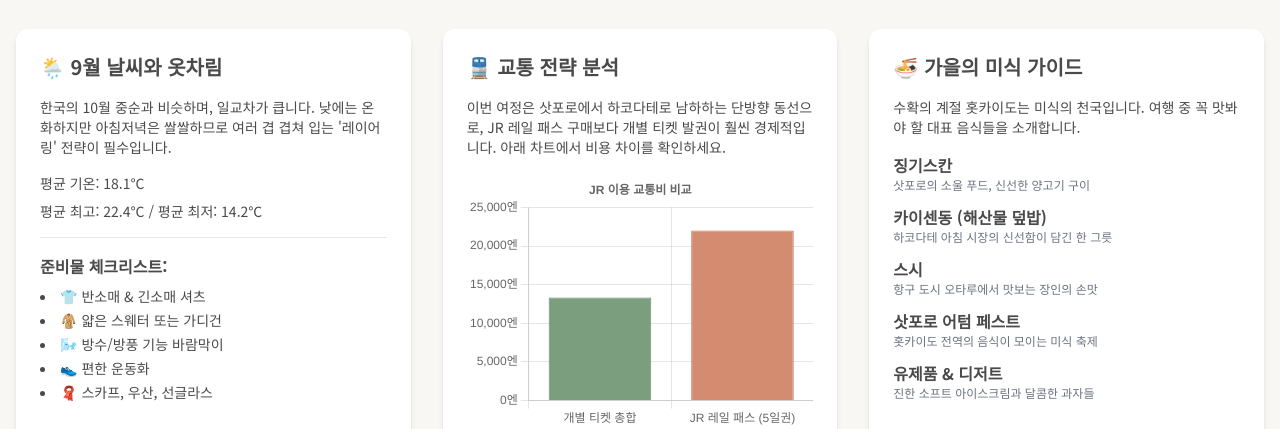
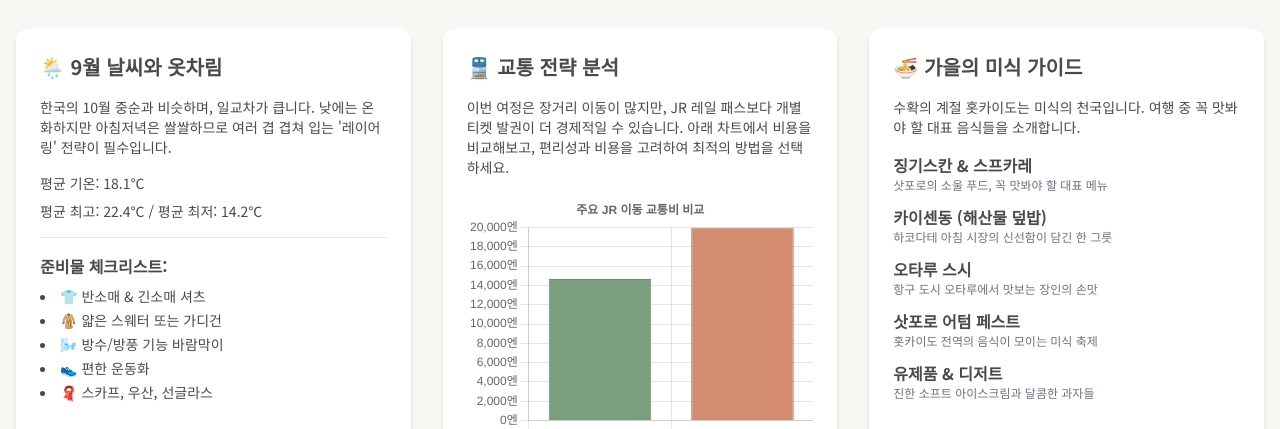
Before and after one commit to sunDar0/hokkaido-guide, a plain HTML site: page planner.html in a window 1280 px wide. Shown: the part 371-800 px from the top of the page. Drawn offline with nearby package versions, Linux system fonts and the light colour scheme.

Commit message:
여행 플래너 페이지의 텍스트 수정 및 예산 플래너 기능 개선. 교통비 비교 및 예산 항목을 명확히 하여 사용자 경험을 향상시킴.

```diff
--- a/planner.html
+++ b/planner.html
@@ -141,7 +141,7 @@
 
                 <div class="card p-6">
                     <h3 class="text-xl font-bold mb-4">🚆 교통 전략 분석</h3>
-                     <p class="mb-4 text-sm">이번 여정은 삿포로에서 하코다테로 남하하는 단방향 동선으로, JR 레일 패스 구매보다 개별 티켓 발권이 훨씬 경제적입니다. 아래 차트에서 비용 차이를 확인하세요.</p>
+                     <p class="mb-4 text-sm">이번 여정은 장거리 이동이 많지만, JR 레일 패스보다 개별 티켓 발권이 더 경제적일 수 있습니다. 아래 차트에서 비용을 비교해보고, 편리성과 비용을 고려하여 최적의 방법을 선택하세요.</p>
                     <div class="chart-container h-64">
                         <canvas id="transportChart"></canvas>
                     </div>
@@ -152,15 +152,15 @@
                     <p class="mb-4 text-sm">수확의 계절 홋카이도는 미식의 천국입니다. 여행 중 꼭 맛봐야 할 대표 음식들을 소개합니다.</p>
                     <div class="space-y-3">
                         <div>
-                            <p class="font-bold">징기스칸</p>
-                            <p class="text-xs text-gray-500">삿포로의 소울 푸드, 신선한 양고기 구이</p>
+                            <p class="font-bold">징기스칸 & 스프카레</p>
+                            <p class="text-xs text-gray-500">삿포로의 소울 푸드, 꼭 맛봐야 할 대표 메뉴</p>
                         </div>
                         <div>
                             <p class="font-bold">카이센동 (해산물 덮밥)</p>
                             <p class="text-xs text-gray-500">하코다테 아침 시장의 신선함이 담긴 한 그릇</p>
                         </div>
                         <div>
-                            <p class="font-bold">스시</p>
+                            <p class="font-bold">오타루 스시</p>
                             <p class="text-xs text-gray-500">항구 도시 오타루에서 맛보는 장인의 손맛</p>
                         </div>
                         <div>
@@ -195,20 +195,20 @@
 
         <section id="budget" class="mb-16 scroll-mt-24">
             <h2 class="text-3xl font-bold text-center mb-2 text-[#3C3633]">나만의 예산 플래너</h2>
-            <p class="text-center text-gray-600 mb-8">여행 경비를 시각적으로 분석하고, 직접 조정하며 나만의 예산을 계획해보세요. 숙박과 식비 슬라이더를 움직여 총 예상 경비의 변화를 확인할 수 있습니다.</p>
+            <p class="text-center text-gray-600 mb-8">여행 경비를 시각적으로 분석하고, 직접 조정하며 나만의 예산을 계획해보세요. 식비와 쇼핑 슬라이더를 움직여 총 예상 경비의 변화를 확인할 수 있습니다.</p>
             <div class="grid lg:grid-cols-2 gap-8 items-center">
                 <div class="card p-6">
                     <h3 class="text-xl font-bold mb-4">예상 경비 항목 (1인 기준)</h3>
                     <div class="space-y-4">
                         <div>
-                            <label for="accommodationSlider" class="block text-sm font-medium text-gray-700">숙박 (1박당)</label>
-                            <input id="accommodationSlider" type="range" min="5000" max="30000" value="15000" step="1000" class="w-full h-2 bg-gray-200 rounded-lg appearance-none cursor-pointer">
-                            <div class="text-right text-sm font-semibold text-[#D48C70]"><span id="accommodationValue">15,000</span>엔</div>
+                            <label for="foodSlider" class="block text-sm font-medium text-gray-700">식비 (1일당)</label>
+                            <input id="foodSlider" type="range" min="4000" max="12000" value="7000" step="500" class="w-full h-2 bg-gray-200 rounded-lg appearance-none cursor-pointer">
+                            <div class="text-right text-sm font-semibold text-[#D48C70]"><span id="foodValue">7,000</span>엔</div>
                         </div>
                         <div>
-                            <label for="foodSlider" class="block text-sm font-medium text-gray-700">식비 (1일당)</label>
-                            <input id="foodSlider" type="range" min="3000" max="10000" value="6500" step="500" class="w-full h-2 bg-gray-200 rounded-lg appearance-none cursor-pointer">
-                            <div class="text-right text-sm font-semibold text-[#D48C70]"><span id="foodValue">6,500</span>엔</div>
+                            <label for="shoppingSlider" class="block text-sm font-medium text-gray-700">쇼핑 & 기타 (총액)</label>
+                            <input id="shoppingSlider" type="range" min="10000" max="100000" value="30000" step="5000" class="w-full h-2 bg-gray-200 rounded-lg appearance-none cursor-pointer">
+                            <div class="text-right text-sm font-semibold text-[#D48C70]"><span id="shoppingValue">30,000</span>엔</div>
                         </div>
                     </div>
                     <div class="mt-6 pt-6 border-t">
@@ -246,89 +246,82 @@
     <script>
         const itineraryData = [
             {
-                day: 1,
-                date: "9/14 (일)",
-                title: "삿포로 도착 & 어텀 페스트",
-                summary: "신치토세 공항 도착 후 삿포로로 이동, 저녁에는 홋카이도 최대 미식 축제 '삿포로 어텀 페스트'에서 여행의 시작을 축하합니다.",
+                day: 1, date: "9/14 (일)", title: "삿포로 도착 & 첫인상",
+                summary: "인천에서 출발, 신치토세 공항을 통해 홋카이도에 첫발을 내딛습니다. 삿포로 시내로 이동해 숙소에 짐을 풀고 오도리 공원을 중심으로 가벼운 시내 관광을 시작합니다.",
                 timeline: [
-                    { time: "오후", icon: "✈️", activity: "신치토세 공항 도착 및 입국", details: "JR 쾌속 에어포트 열차로 삿포로역 이동 (약 40분, 1,150엔). 숙소 체크인." },
-                    { time: "저녁", icon: "🍜", activity: "삿포로 어텀 페스트 탐방", details: "오도리 공원에서 홋카이도 전역의 미식을 맛보며 저녁 식사. (입장 무료, 음식값 별도)" }
+                    { time: "12:20", icon: "✈️", activity: "인천 국제공항 (ICN) 출발", details: "" },
+                    { time: "15:00", icon: "🛬", activity: "삿포로 신치토세 공항 (CTS) 도착", details: "입국 수속 후 JR 쾌속 에어포트 탑승 준비" },
+                    { time: "17:00", icon: "🏨", activity: "삿포로 그랜드 호텔 체크인", details: "삿포로역에서 이동 후 체크인. (주소: Nishi 4-chome 1-jo Kita Chuo-ku)" },
+                    { time: "저녁", icon: "🌃", activity: "오도리 공원 & 삿포로 TV 타워", details: "삿포로 어텀 페스트 기간이라면 축제 분위기 만끽. TV 타워에 올라 야경 감상." }
                 ]
             },
             {
-                day: 2,
-                date: "9/15 (월)",
-                title: "비에이 & 후라노 일일 투어",
-                summary: "삿포로에서 출발하는 일일 버스 투어를 통해 홋카이도의 광활하고 아름다운 대자연의 정수를 만끽하는 날입니다.",
+                day: 2, date: "9/15 (월)", title: "비에이 & 후라노 대자연 투어",
+                summary: "하루를 온전히 투자해 홋카이도의 심장부, 비에이와 후라노의 광활한 자연을 만끽하는 날입니다. 사전 예약한 버스 투어로 편안하게 핵심 명소를 둘러봅니다.",
                 timeline: [
-                    { time: "오전", icon: "🚍", activity: "일일 버스 투어 시작", details: "삿포로역 근처에서 출발. (사전 예약 필수, 약 7,000~9,000엔)" },
-                    { time: "낮", icon: "🏞️", activity: "핵심 명소 탐방", details: "패치워크 로드, 사계채의 언덕, 청의 호수, 흰수염 폭포, 팜 도미타 등 방문." },
-                    { time: "저녁", icon: "🌃", activity: "삿포로 복귀 및 휴식", details: "약 12시간 투어 후 삿포로 도착. 스스키노 또는 어텀 페스트에서 저녁 식사." }
+                    { time: "오전", icon: "🚌", activity: "비에이/후라노 버스 투어 시작", details: "삿포로역 등 지정된 장소에서 출발. (한국에서 사전 예약 필수)" },
+                    { time: "종일", icon: "🏞️", activity: "주요 명소 탐방", details: "패치워크 로드, 청의 호수, 흰수염 폭포, 사계채의 언덕, 팜 도미타 등 투어 코스에 따라 방문." },
+                    { time: "저녁", icon: "🐑", activity: "삿포로 복귀 및 저녁 식사", details: "투어 종료 후 삿포로 도착. 스스키노에서 징기스칸, 스프카레 등 삿포로 명물 맛보기." }
                 ]
             },
             {
-                day: 3,
-                date: "9/16 (화)",
-                title: "오타루 당일치기 여행",
-                summary: "삿포로에서 가까운 항구 도시 오타루로 떠나 운하의 낭만과 유리 공예, 오르골의 멜로디에 흠뻑 빠져보는 하루입니다.",
+                day: 3, date: "9/16 (화)", title: "삿포로 & 오타루, 두 도시 이야기",
+                summary: "오전에는 삿포로 시내의 명소를 둘러보고, 오후에는 JR을 타고 낭만의 도시 오타루로 떠납니다. 해가 진 후 펼쳐지는 운하와 도시의 야경이 하이라이트입니다.",
                 timeline: [
-                    { time: "오전", icon: "🚆", activity: "오타루 이동 및 운하 산책", details: "JR 하코다테 본선 이용 (약 35분, 750엔). 오타루 운하 및 운하 크루즈 즐기기." },
-                    { time: "오후", icon: "🍣", activity: "사카이마치도리 & 스시", details: "기타이치 가라스, 오르골당 구경. '스시야도리'에서 신선한 스시로 점심 식사." },
-                    { time: "저녁", icon: "🌆", activity: "삿포로 복귀", details: "옛 테미야선 철길을 따라 역으로 이동 후 삿포로로 귀환. 저녁은 미소라멘 또는 스프카레 추천." }
+                    { time: "오전", icon: "🍺", activity: "삿포로 시내 탐방", details: "삿포로 맥주 박물관, 홋카이도 신궁 등 관심사에 맞춰 방문. 파르코 백화점에서 쇼핑." },
+                    { time: "15:00", icon: "➡️", activity: "오타루로 이동", details: "JR 하코다테 본선 이용 (약 40분 소요)." },
+                    { time: "오후", icon: "🎶", activity: "오타루 운하 및 오르골당", details: "오타루 오르골당에서 아름다운 멜로디 감상 후, 해 질 녘 운하 산책." },
+                    { time: "저녁", icon: "🌉", activity: "텐구야마 야경 감상", details: "로프웨이를 타고 텐구야마 전망대에서 오타루의 반짝이는 야경 감상 후 JR로 삿포로 복귀." }
                 ]
             },
             {
-                day: 4,
-                date: "9/17 (수)",
-                title: "도야호의 장엄함",
-                summary: "삿포로를 떠나 거대한 칼데라 호수 도야로 이동합니다. 웅장한 자연과 호수 위 불꽃놀이가 기다립니다.",
+                day: 4, date: "9/17 (수)", title: "노보리베츠, 온천에서의 휴식",
+                summary: "삿포로를 떠나 홋카이도 최고의 온천지 노보리베츠로 향합니다. 유황 내음 가득한 지옥계곡을 산책하고, 료칸에서 온천과 가이세키 요리를 즐기며 여유로운 시간을 보냅니다.",
                 timeline: [
-                    { time: "오전", icon: "➡️", activity: "도야로 이동", details: "JR 특급 호쿠토 탑승 (약 2시간, 6,690엔). 도야역에서 버스로 온천가 이동 후 호텔 체크인." },
-                    { time: "오후", icon: "🌋", activity: "화산 지형 탐험", details: "우스잔 로프웨이를 타고 활화산 정상에서 도야호의 파노라마 감상." },
-                    { time: "저녁", icon: "🎆", activity: "도야호 롱런 불꽃놀이 & 온천", details: "매일 밤 8시 45분, 호수 위에서 펼쳐지는 불꽃놀이 감상 (유람선 탑승 추천). 이후 온천에서 휴식." }
+                    { time: "오전", icon: "🚆", activity: "노보리베츠로 이동", details: "삿포로 그랜드 호텔 체크아웃 후 JR 특급열차 또는 고속버스로 이동 (약 1시간 30분)." },
+                    { time: "점심", icon: "🏨", activity: "오야도 기요미즈야 체크인", details: "노보리베츠 온천 버스터미널에서 이동 후 체크인. (주소: 173 Noboribetsu-Onsenmachi)" },
+                    { time: "오후", icon: "♨️", activity: "지옥계곡 (지고쿠다니) 산책", details: "모락모락 피어오르는 수증기와 유황 냄새를 느끼며 화산 활동의 흔적을 감상." },
+                    { time: "저녁", icon: "🍱", activity: "료칸에서의 만찬과 온천", details: "료칸에서 제공하는 정갈한 가이세키 요리를 맛보고, 따뜻한 온천에서 여행의 피로를 풉니다." }
                 ]
             },
             {
-                day: 5,
-                date: "9/18 (목)",
-                title: "하코다테와 백만 불짜리 야경",
-                summary: "홋카이도 남쪽 끝, 하코다테로 여정을 이어갑니다. 세계 3대 야경으로 꼽히는 하코다테산의 야경이 하이라이트입니다.",
+                day: 5, date: "9/18 (목)", title: "항구 도시 하코다테의 첫 만남",
+                summary: "홋카이도 남쪽 끝, 이국적인 항구 도시 하코다테로 여정을 이어갑니다. 붉은 벽돌 창고가 늘어선 베이 에어리어를 산책하며 하코다테의 첫인상을 느껴봅니다.",
                 timeline: [
-                    { time: "오전", icon: "♨️", activity: "도야호에서의 여유", details: "온천욕 또는 호숫가 산책 후 체크아웃. JR 도야역으로 이동." },
-                    { time: "오후", icon: "🚆", activity: "하코다테로 이동", details: "JR 특급 호쿠토 탑승 (약 1시간 50분, 5,150엔). 하코다테 도착 후 숙소 체크인." },
-                    { time: "저녁", icon: "🌉", activity: "하코다테산 야경", details: "일몰 30분 전 로프웨이로 정상 도착. '백만 불짜리 야경' 감상 후 베이 에어리어에서 저녁 식사." }
+                    { time: "오전", icon: "➡️", activity: "하코다테로 이동", details: "료칸 조식 후 체크아웃. 노보리베츠역에서 JR 특급열차로 이동 (약 2시간 30분)." },
+                    { time: "오후", icon: "🏨", activity: "호텔 에노에 체크인", details: "하코다테역 도착 후 호텔로 이동하여 체크인. (주소: 22-15 Otemachi)" },
+                    { time: "늦은 오후", icon: "🧱", activity: "가네모리 붉은 벽돌 창고군", details: "베이 에어리어를 따라 늘어선 붉은 벽돌 창고를 구경하며 쇼핑과 산책 즐기기." }
                 ]
             },
             {
-                day: 6,
-                date: "9/19 (금)",
-                title: "하코다테 역사 & 미식 탐방",
-                summary: "노면전차를 타고 하코다테의 상징들을 둘러봅니다. 활기찬 아침 시장, 별 모양 요새, 이국적인 언덕길을 모두 경험합니다.",
+                day: 6, date: "9/19 (금)", title: "하코다테 완전 정복",
+                summary: "활기찬 아침 시장에서 시작해 별 모양 요새 고료카쿠, 서양식 건물이 아름다운 모토마치를 거쳐, 세계 3대 야경으로 꼽히는 하코다테산 야경으로 하루를 마무리합니다.",
                 timeline: [
-                    { time: "오전", icon: "🦑", activity: "하코다테 아침 시장", details: "신선한 카이센동으로 아침 식사. 명물 '오징어 낚시' 체험." },
-                    { time: "오후", icon: "⭐", activity: "고료카쿠 공원 & 타워", details: "독특한 별 모양 요새 산책 및 타워 전망대에서 전경 감상." },
-                    { time: "늦은 오후", icon: "⛪", activity: "모토마치 언덕 산책", details: "이국적인 서양식 건축물들이 늘어선 언덕길을 따라 낭만적인 시간 보내기. (시덴 1일권 600엔 추천)" }
+                    { time: "오전", icon: "🦑", activity: "하코다테 아침 시장", details: "신선한 해산물 덮밥(카이센동)으로 아침 식사 및 시장 구경." },
+                    { time: "낮", icon: "⭐", activity: "고료카쿠 타워 & 공원", details: "독특한 별 모양 요새를 타워 전망대에서 한눈에 조망." },
+                    { time: "오후", icon: "⛪", activity: "모토마치 언덕 산책", details: "이국적인 교회와 구 공회당 등 역사적인 건물 사이를 여유롭게 걷기." },
+                    { time: "저녁", icon: "🌃", activity: "하코다테산 야경", details: "로프웨이를 타고 '세계 3대 야경'의 감동을 직접 체험." }
                 ]
             },
             {
-                day: 7,
-                date: "9/20 (토)",
-                title: "마지막 여운과 출국",
-                summary: "비행기 시간에 맞춰 하코다테에서의 마지막 시간을 보낸 후, 7일간의 추억을 안고 공항으로 이동합니다.",
+                day: 7, date: "9/20 (토)", title: "마지막 여운과 귀국",
+                summary: "하코다테에서의 마지막 오전 시간을 보낸 후, 6박 7일간의 추억을 안고 공항으로 이동하여 한국으로 돌아갑니다.",
                 timeline: [
-                    { time: "오전", icon: "🛍️", activity: "자유 시간", details: "아침 시장에서 기념품 구매, 하코다테 명물 시오라멘 맛보기 등 여유로운 시간." },
-                    { time: "출국", icon: "🛫", activity: "하코다테 공항으로 이동", details: "하코다테역 앞에서 공항 셔틀버스로 이동 (약 20분). 출국 수속." }
+                    { time: "오전", icon: "🛍️", activity: "자유 시간 및 체크아웃", details: "못 가본 곳 방문, 기념품 쇼핑 등 자유시간 후 호텔 체크아웃." },
+                    { time: "점심", icon: "➡️", activity: "하코다테 공항 (HKD)으로 이동", details: "점심 식사 후 셔틀버스를 이용해 공항으로 이동." },
+                    { time: "17:20", icon: "🛫", activity: "하코다테 공항 (HKD) 출발", details: "" },
+                    { time: "20:25", icon: "🛬", activity: "인천 국제공항 (ICN) 도착", details: "" }
                 ]
             }
         ];
 
         const attractionsData = [
-            { name: "삿포로 어텀 페스트", hours: "10:00-20:30 (변동 가능)", fee: "무료 입장 (음식값 별도)" },
-            { name: "비에이/후라노 투어", hours: "약 12시간 소요", fee: "약 7,000~9,000엔" },
-            { name: "도야호 불꽃놀이", hours: "20:45-21:05", fee: "무료 관람 (유람선 1,600엔)" },
-            { name: "하코다테산 로프웨이", hours: "10:00-22:00 (변동 가능)", fee: "1,800엔 (왕복)" },
-            { name: "고료카쿠 타워", hours: "09:00-18:00 (변동 가능)", fee: "1,200엔" },
-            { name: "우스잔 로프웨이", hours: "계절별 상이", fee: "1,800엔 (왕복)" }
+            { name: "삿포로 TV 타워", fee: "1,000엔" },
+            { name: "삿포로 맥주 박물관", fee: "무료 입장 (시음 유료)" },
+            { name: "텐구야마 로프웨이", fee: "1,800엔 (왕복)" },
+            { name: "고료카쿠 타워", fee: "1,200엔" },
+            { name: "하코다테산 로프웨이", fee: "1,800엔 (왕복)" },
+            { name: "비에이/후라노 투어", fee: "약 7,000~9,000엔" }
         ];
 
         document.addEventListener('DOMContentLoaded', () => {
@@ -363,7 +356,6 @@
                 attractionElement.className = 'card p-6';
                 attractionElement.innerHTML = `
                     <h4 class="font-bold text-lg">${attraction.name}</h4>
-                    <p class="text-sm mt-2">🕒 ${attraction.hours}</p>
                     <p class="text-sm mt-1">💰 ${attraction.fee}</p>
                 `;
                 attractionsContainer.appendChild(attractionElement);
@@ -383,10 +375,10 @@
             new Chart(transportChartCtx, {
                 type: 'bar',
                 data: {
-                    labels: ['개별 티켓 총합', 'JR 레일 패스 (5일권)'],
+                    labels: ['개별 티켓 총합', '홋카이도 레일 패스 (5일권)'],
                     datasets: [{
                         label: '예상 비용 (엔)',
-                        data: [13340, 22000],
+                        data: [14650, 20000],
                         backgroundColor: ['#7A9E7E', '#D48C70'],
                         borderColor: ['#6A8E6E', '#C47C60'],
                         borderWidth: 1
@@ -397,7 +389,7 @@
                     maintainAspectRatio: false,
                     plugins: {
                         legend: { display: false },
-                        title: { display: true, text: 'JR 이용 교통비 비교' }
+                        title: { display: true, text: '주요 JR 이동 교통비 비교' }
                     },
                     scales: {
                         y: { beginAtZero: true, ticks: { callback: value => `${value.toLocaleString()}엔` } }
@@ -408,32 +400,32 @@
             const budgetChartCtx = document.getElementById('budgetChart').getContext('2d');
             let budgetChart;
 
-            const accommodationSlider = document.getElementById('accommodationSlider');
             const foodSlider = document.getElementById('foodSlider');
-            const accommodationValue = document.getElementById('accommodationValue');
+            const shoppingSlider = document.getElementById('shoppingSlider');
             const foodValue = document.getElementById('foodValue');
+            const shoppingValue = document.getElementById('shoppingValue');
             const totalBudgetValue = document.getElementById('totalBudgetValue');
 
             const fixedCosts = {
-                transport: 13340,
-                localTransport: 1700,
-                attractions: 12600
+                accommodation: 68833, // (539679+414128+285197)/2 / 9 (2인, 원->엔 환산)
+                transport: 14650,
+                toursAndAttractions: 17000 // (투어 8000 + 입장료 9000)
             };
 
             function updateBudget() {
-                const accomCost = parseInt(accommodationSlider.value) * 6;
                 const foodCost = parseInt(foodSlider.value) * 7;
-                const totalFixed = fixedCosts.transport + fixedCosts.localTransport + fixedCosts.attractions;
-                const total = totalFixed + accomCost + foodCost;
+                const shoppingCost = parseInt(shoppingSlider.value);
+                const totalFixed = fixedCosts.accommodation + fixedCosts.transport + fixedCosts.toursAndAttractions;
+                const total = totalFixed + foodCost + shoppingCost;
 
-                accommodationValue.textContent = parseInt(accommodationSlider.value).toLocaleString();
                 foodValue.textContent = parseInt(foodSlider.value).toLocaleString();
+                shoppingValue.textContent = shoppingCost.toLocaleString();
                 totalBudgetValue.textContent = `${total.toLocaleString()}엔 ~`;
 
                 const chartData = {
-                    labels: ['장거리 교통', '지역 교통', '명소 입장료', '숙박 (6박)', '식비 (7일)'],
+                    labels: ['숙박', '장거리 교통', '투어/입장료', '식비', '쇼핑/기타'],
                     datasets: [{
-                        data: [fixedCosts.transport, fixedCosts.localTransport, fixedCosts.attractions, accomCost, foodCost],
+                        data: [fixedCosts.accommodation, fixedCosts.transport, fixedCosts.toursAndAttractions, foodCost, shoppingCost],
                         backgroundColor: ['#6D8B74', '#A2B29F', '#D48C70', '#E5B299', '#F1DDBF'],
                         hoverOffset: 4
                     }]
@@ -451,19 +443,18 @@
                             maintainAspectRatio: false,
                             plugins: {
                                 legend: { position: 'bottom' },
-                                title: { display: true, text: '예상 경비 구성' }
+                                title: { display: true, text: '예상 경비 구성 (1인)' }
                             }
                         }
                     });
                 }
             }
 
-            accommodationSlider.addEventListener('input', updateBudget);
             foodSlider.addEventListener('input', updateBudget);
+            shoppingSlider.addEventListener('input', updateBudget);
             updateBudget();
         });
     </script>
 
 </body>
 </html>
-�
```
